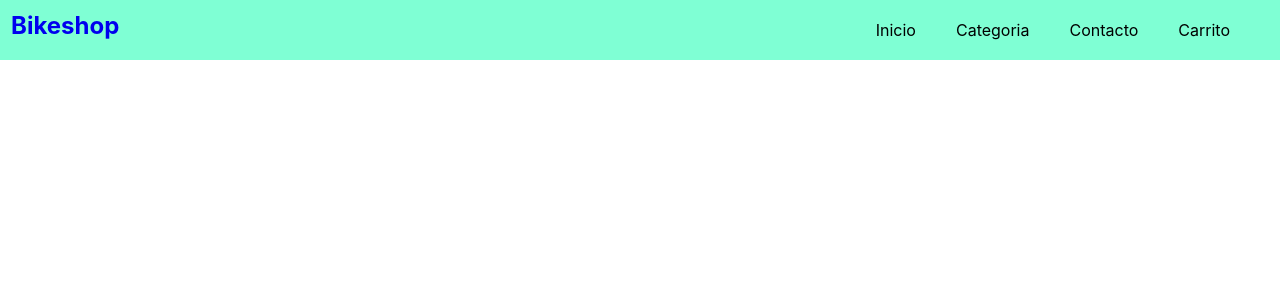
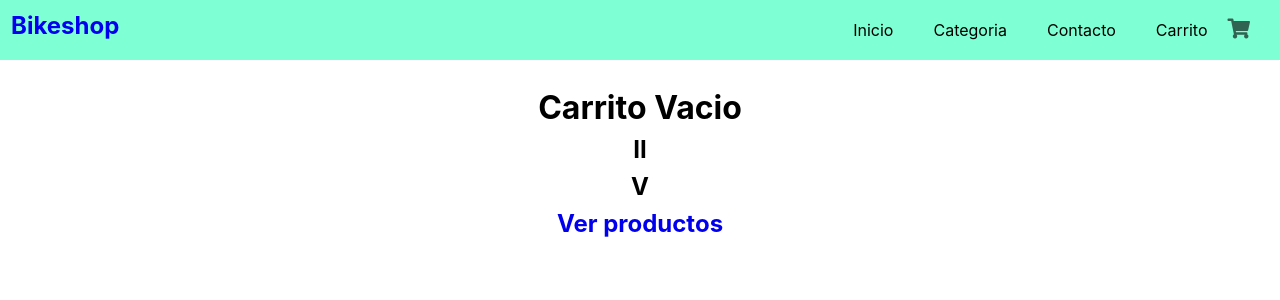
Before and after one commit to jcsamgit/bikes, a React (Create React App) app: page /cart in a window 1280 px wide. Shown: the top 300 px of the page. Built offline with nearby package versions, Linux system fonts and the light colour scheme.

Commit message:
cart agregado
tambien se agrego el formulario de comprador pero por ahora estara anulado, falta resolver el problema de que solo puede aparecer un item en el carroito

```diff
--- a/public/index.html
+++ b/public/index.html
@@ -25,6 +25,9 @@
       Learn how to configure a non-root public URL by running `npm run build`.
     -->
     <title>React App</title>
+
+    <!-- iconos -->
+    <link rel="stylesheet" href="https://pro.fontawesome.com/releases/v5.10.0/css/all.css" integrity="sha384-AYmEC3Yw5cVb3ZcuHtOA93w35dYTsvhLPVnYs9eStHfGJvOvKxVfELGroGkvsg+p" crossorigin="anonymous"/>
   </head>
   <body>
     <noscript>You need to enable JavaScript to run this app.</noscript>
--- a/src/App.js
+++ b/src/App.js
@@ -8,6 +8,7 @@ import ItemListContainer from './components/itemListContainer';
 import ItemDetailContainer from "./components/itemDetailContainer";
 import { CartProvider } from "./context/cartContext";
 import { ProductProvider } from "./context/productContext";
+import Cart from "./components/cart";
 
 function App() {
   return (
@@ -33,6 +34,11 @@ function App() {
         <ItemDetailContainer/>
       </Route>
 
+      <Route exact path="/cart">
+        <Cart/>
+
+      </Route>
+
     </Switch>
 
     </BrowserRouter>
--- /dev/null
+++ b/src/components/cart.js
@@ -0,0 +1,102 @@
+
+import React, { useContext, useState } from "react"
+import { Link } from "react-router-dom"
+import { cartContext } from "../context/cartContext"
+// import { getDataBase } from "../firebase/firebase"
+// import 'firebase/firestore'
+// import firebase from "firebase"
+
+import "./cartList.css"
+import  FormBuyer from "./formBuyer"
+// import NameForm from "./formBuyer"
+
+const userInfo={
+    name: "nombre",
+    email: "email@email.com",
+    phone: "123456"
+}
+
+const Cart = (  )=> {
+
+    const {cart, removeItem}= useContext(cartContext)
+    // const [order, setOrder]= useState({})
+    const getMonto=(cart) =>{
+        let total=0
+        cart.forEach(item=>{
+            total+=(item.precio * item.count)
+        })
+        return total
+    }
+
+    const subtotal= (precio,cantidad) =>{return precio * cantidad}
+
+    const finCompras= async()=>{
+        alert("compra finalizada")
+    }
+
+
+    // const finCompras= async()=>{
+
+    //     console.log("fin de compras")
+    //     const db= getDataBase()
+    //     const orderCollection= db.collection('orders')
+
+    //     const order={
+    //         buyer: userInfo,
+    //         item: cart,
+    //         date: firebase.firestore.Timestamp.fromDate(new Date()),
+    //         monto: getMonto(cart)
+    //     }
+    //     const orderCode= await orderCollection.add(order)
+    //     console.log("orderCode", orderCode)
+
+    //     alert ("Orden de compra generada\nSu codigo es:\n "+ orderCode.id)
+    // }
+
+
+        return(
+            <>
+            {cart.length > 0 && (
+                <>
+              <h1 className="carrito">Carrito</h1>
+
+              {/* <FormBuyer finCompras={finCompras}/>
+              <button onClick={finCompras} className="finCompra">Finalizar compra</button> */}
+                <br/>
+                <br/>
+            < div className="tarjetasCarrio">
+                {cart.map((item)=>(
+                    <div className="tarjetasCarrito">
+
+                        <img src= {item.imagen} width="198px" height="109px"/>
+                        <p key={item.id}>{item.titulo}</p>
+                        <p key= {item.id}>precio: ${item.precio}</p>
+                        <p key= {item.id}>cantidad:{item.count}</p>
+
+                        <p key= {item.id}>subtotal: ${subtotal(item.count,item.precio)}
+                        </p>
+                        <button className="eliminar" onClick={()=>removeItem(item.id)}> <a href="#"> <i class="fas fa-trash"></i> </a>   </button>
+
+                        <h2 className="total" key={item.id}>Total: ${getMonto(cart)} </h2>
+
+                    </div>
+                ))}
+
+            </div>
+            </>
+            )}
+
+            {cart.length === 0 && (
+                <div>
+                <br/>
+                <h1 className="carrito">Carrito Vacio</h1>
+                <h2 className="carrito"> II </h2>
+                <h2 className="carrito"> V </h2>
+                <Link to="/bikes" className="verProductos"> <h2  className="carrito">Ver productos</h2></Link>
+                </div>
+            )}
+
+            </>
+        )
+}
+export default Cart
--- a/src/components/cartList.css
+++ b/src/components/cartList.css
@@ -13,8 +13,9 @@
 
 .eliminar{
     position: relative;
-    bottom: 3px;
-    left: 55px;
+    bottom: 20px;
+    left: 170px;
+    /* right: 5px; */
     background-color: orange;
     border: none;
 
--- /dev/null
+++ b/src/components/formBuyer.js
@@ -0,0 +1,30 @@
+
+
+
+export default function FormBuyer(props){
+
+    return(
+        <div className="form">
+            <form >
+            <label>
+                Nombre:
+                <input type="text" />
+            </label>
+            {/* <br/> */}
+            <label>
+                Email:
+                <input type="text"   />
+            </label>
+            {/* <br/> */}
+            <label>
+                Telefono:
+                <input type="number"   />
+            </label>
+            {/* <br/> */}
+            {/* <button onClick={props.finCompras} className="finCompra">Finalizar compra</button> */}
+            {/* <input className="finCompra" onClick={props.finCompras} type="submit" value="Terminar compra" /> */}
+            </form>
+
+        </div>
+    )
+}
```
